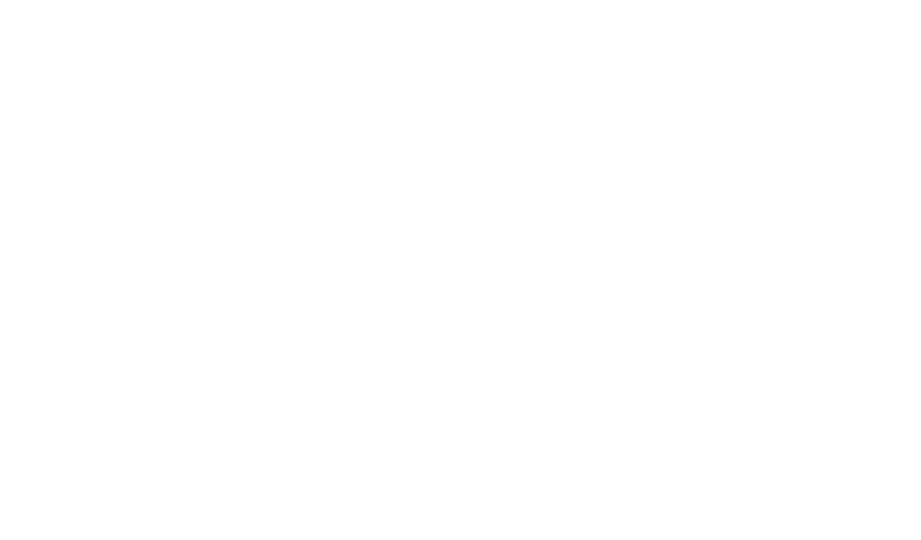
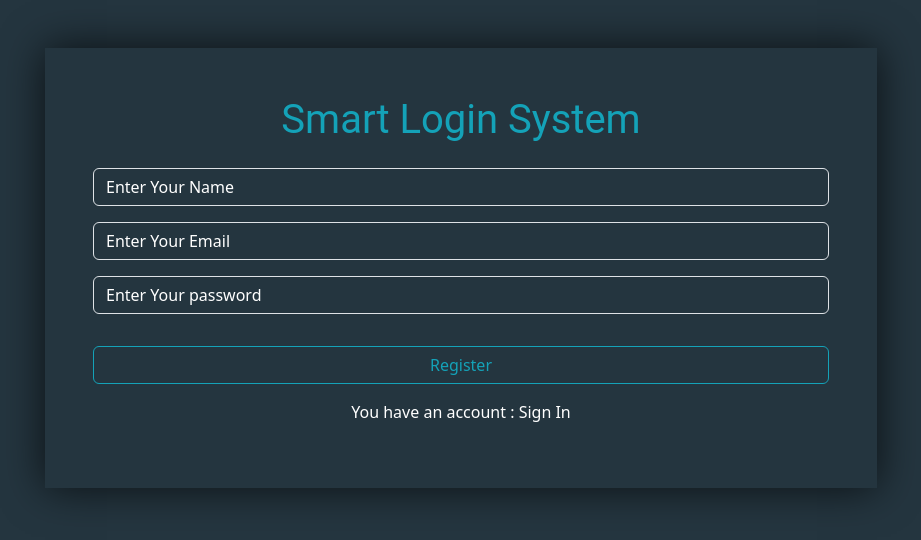
Before and after one commit to zeyadnagi2/login-register-operation, a plain HTML site: page pages/register.html in a window 1280 px wide. Shown: the whole page, without its empty margins (179-1100 px from the left). Drawn offline with Linux system fonts and the light colour scheme; files that its build step writes are made by us from their sources; files whose address does not match are found by name.

Commit message:
register ui

```diff
--- a/css/register.css
+++ b/css/register.css
@@ -0,0 +1,44 @@
+a {
+  text-decoration: none;
+  color: white;
+}
+
+body {
+  background-color: #24353f;
+}
+
+.register-card {
+  width: 65%;
+  box-shadow: 0 0px 40px rgba(0, 0, 0, 0.7);
+}
+
+.register-header {
+  color: #14a2b8;
+  font-family: "Roboto", sans-serif;
+  font-weight: 500;
+  font-size: 2.5rem;
+}
+
+.form-control::placeholder {
+  color: white;
+}
+
+.custom-btn {
+  color: #14a2b8;
+  border-color: #14a2b8;
+}
+
+.custom-btn:hover {
+  background-color: #14a2b8;
+  color: white;
+}
+
+a.login-page {
+  padding-bottom: 3px;
+  transition: all 0.3s ease;
+  border-bottom: 2px solid transparent;
+}
+
+a.login-page:hover {
+  border-bottom: 2px solid white;
+}
--- a/pages/register.html
+++ b/pages/register.html
@@ -8,12 +8,49 @@
     <!-- Google Fonts -->
 
     <!-- Stylesheets -->
-    <link rel="stylesheet" href="css/all.min.css" />
-    <link rel="stylesheet" href="css/bootstrap.min.css" />
-    <link rel="stylesheet" href="css/Register.css" />
+    <link rel="stylesheet" href="../css/all.min.css" />
+    <link rel="stylesheet" href="../css/bootstrap.min.css" />
+    <link rel="stylesheet" href="../css/register.css" />
   </head>
 
   <body>
+
+    <!-- content of the login page -->
+
+    <div class="container register-card m-auto my-5 p-5">
+      <h1 class="register-header text-center fw-normal mb-4">
+        Smart Login System
+      </h1>
+
+      <input
+        class="form-control my-3 bg-transparent"
+        type="text"
+        name="name"
+        id="name"
+        placeholder="Enter Your Name"
+      />
+
+      <input
+        class="form-control my-3 bg-transparent"
+        type="text"
+        name="email"
+        id="email"
+        placeholder="Enter Your Email"
+      />
+      <input
+        class="form-control my-3 bg-transparent"
+        type="password"
+        name="password"
+        id="password"
+        placeholder="Enter Your password"
+      />
+
+      <button type="submit" class="btn form-control custom-btn mt-3">Register</button>
+
+      <p class="login-btn text-center mt-3 text-white fs-6">You have an account : <a class="login-page" href="../index.html">Sign In</a></p>
+    </div>
+
+
     <script src="js/bootstrap.bundle.min.js"></script>
     <script src="js/index.js"></script>
   </body>
```
Also changed, not shown: index.html (+1 -1 lines).
